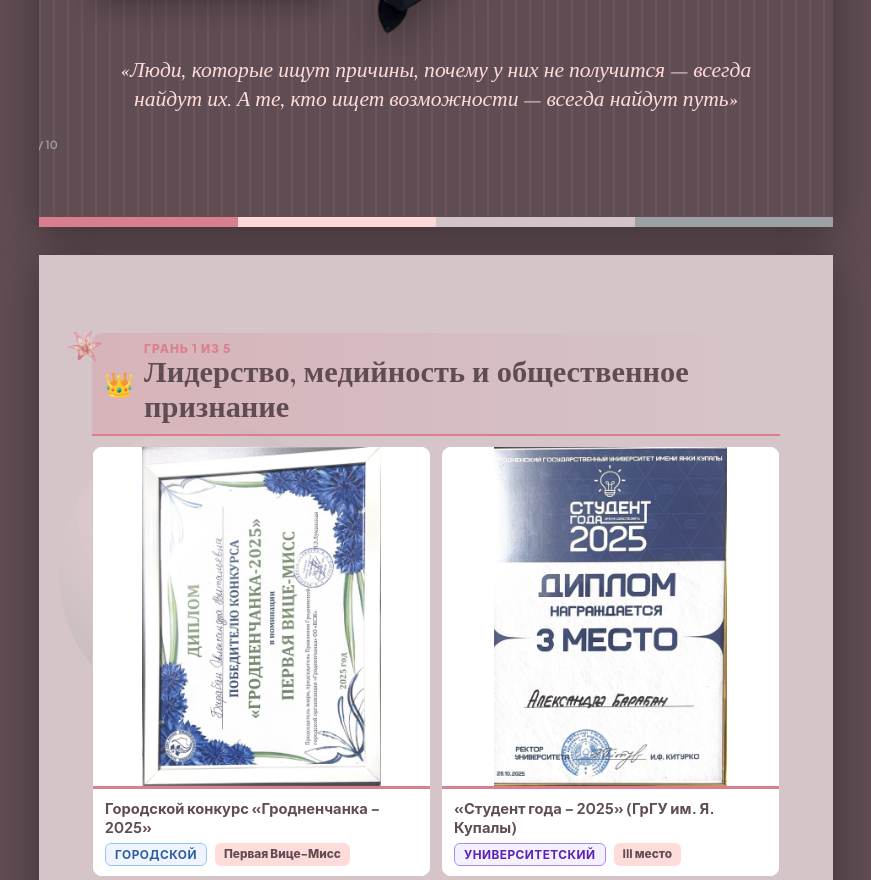
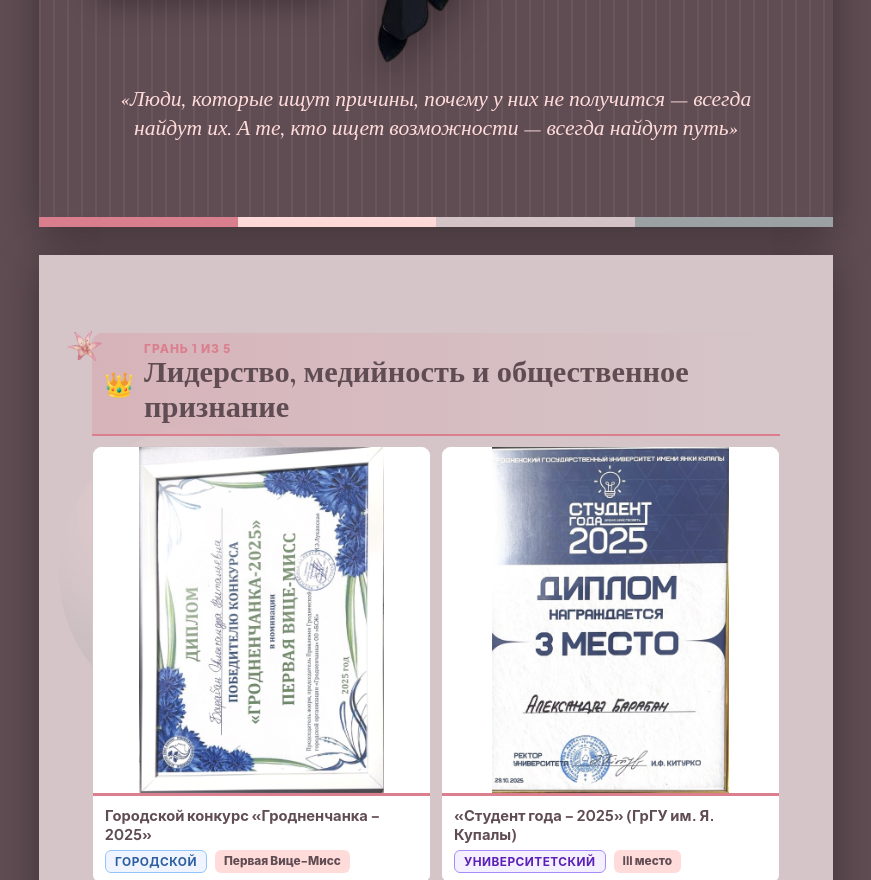
Before and after one commit to BUIVER/aleksandra-baraban-leader, a plain HTML site: page booklet.html in a window 1280 px wide. Shown: the part 1041-1921 px from the top of the page, without its empty margins (204-1075 px from the left). Drawn offline with nearby package versions, Linux system fonts and the light colour scheme.

Commit message:
Hide booklet page numbers in screen and print layout.
Co-authored-by: Cursor <cursoragent@cursor.com>

```diff
--- a/booklet.html
+++ b/booklet.html
@@ -691,14 +691,9 @@
       background: linear-gradient(90deg, #DB7F8E 0 25%, #FFDBDA 25% 50%, #D5C5C8 50% 75%, #9DA3A4 75% 100%);
     }
 
-    /* Page number */
+    /* Page number — скрыто по макету */
     .page-number {
-      position: absolute;
-      bottom: 8mm;
-      right: 16mm;
-      font-size: 0.7rem;
-      color: var(--cool-steel);
-      font-weight: 600;
+      display: none;
     }
   </style>
 </head>
```
